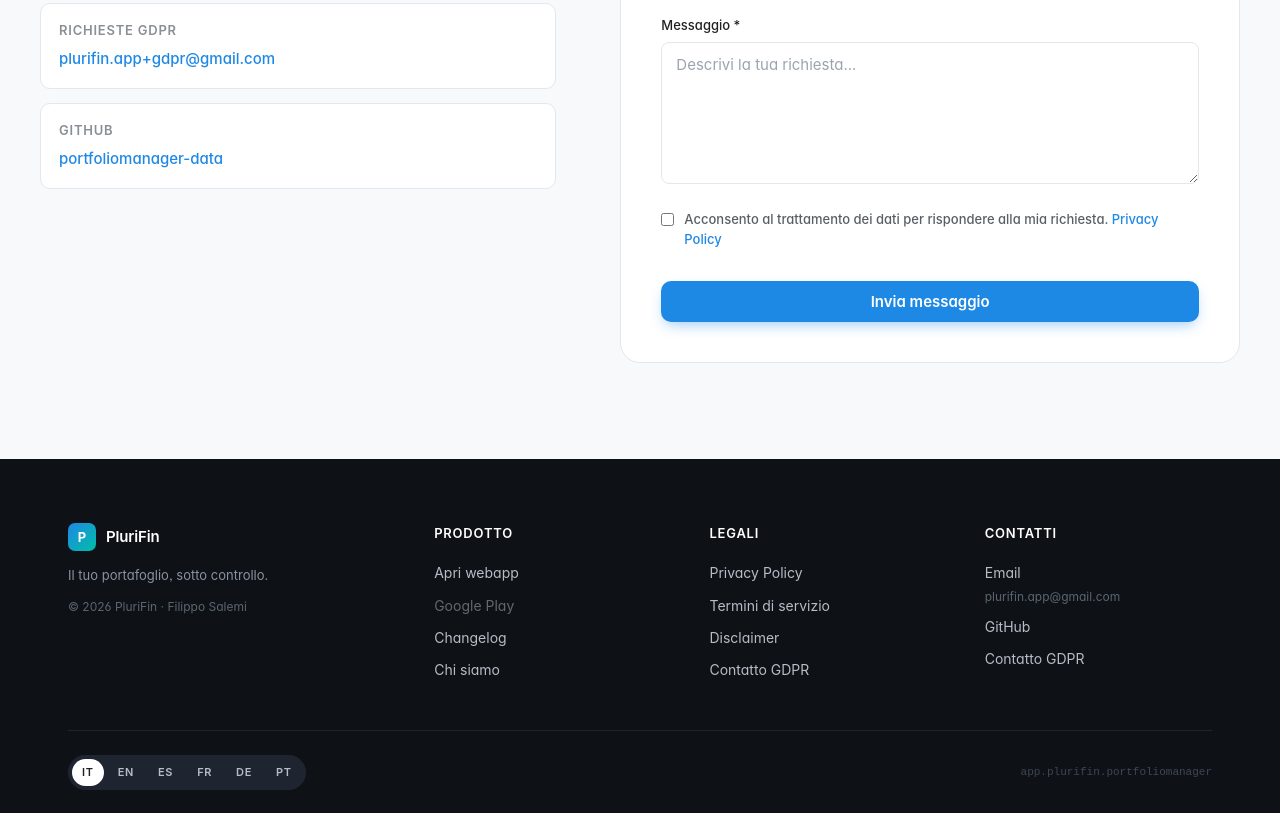
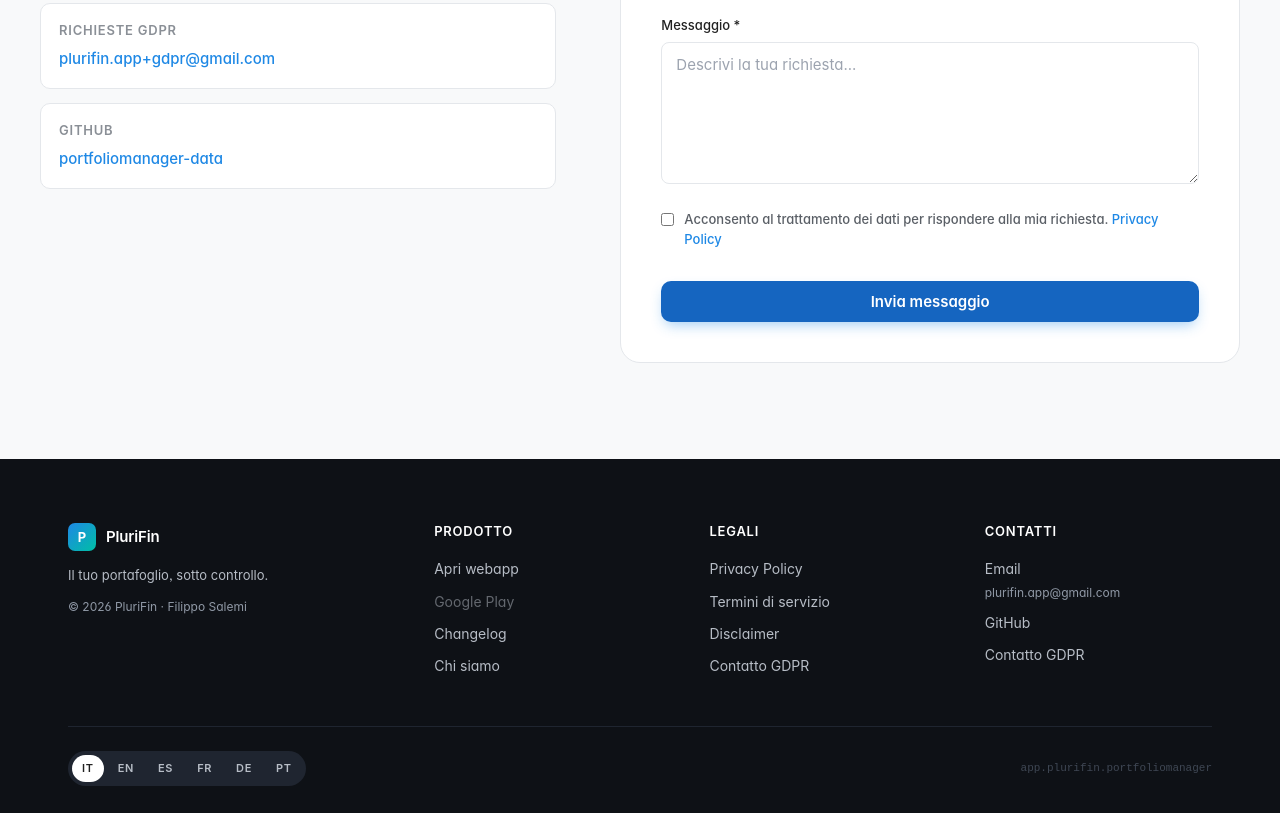
Before and after one commit to lunapiena49/portfoliomanager-data, an Astro site in the folder site/: page /portfoliomanager-data/contact in a window 1280 px wide. Shown: the part 428-1241 px from the top of the page. Built offline with nearby package versions, Linux system fonts and the light colour scheme; Astro itself is replaced by a stand-in of ours; a web font is replaced by a local one.

Commit message:
fix(site): D3.4 lighthouse a11y + SEO canonical (mirror monorepo 2fc1abb)
- Layout.astro: siteUrl -> https://plurifin.app (canonical, og:url, twitter:url, og:image, hreflang alternates)
- Footer.astro: h4 -> h3 nei <nav> (heading-order)
- Footer.astro: contrast .footer-brand .copy + .email-address (#5A6670 -> #9099A6, ratio 6.4:1) + .footer-brand p (#8A93A0 -> #B7BDC6, ratio 9.9:1)
- global.css: .btn-primary background var(--primary-dark) #1565C0 (ratio 5.36:1) per CTA #openModalHero

Sblocca re-audit Lighthouse D3.4 -> gate W3 -> W4.

```diff
--- a/site/src/components/Footer.astro
+++ b/site/src/components/Footer.astro
@@ -33,7 +33,7 @@ function legalUrl(page: string) {
 
       <!-- Product -->
       <nav aria-label={t.footer.colProduct}>
-        <h4>{t.footer.colProduct}</h4>
+        <h3>{t.footer.colProduct}</h3>
         <ul>
           <li><a href={`${base}/app/`}>{t.footer.linkWebapp}</a></li>
           <li><a href="#" aria-disabled="true">{t.footer.linkPlayStore}</a></li>
@@ -44,7 +44,7 @@ function legalUrl(page: string) {
 
       <!-- Legal -->
       <nav aria-label={t.footer.colLegal}>
-        <h4>{t.footer.colLegal}</h4>
+        <h3>{t.footer.colLegal}</h3>
         <ul>
           <li><a href={legalUrl('privacy')}>{t.footer.linkPrivacy}</a></li>
           <li><a href={legalUrl('terms')}>{t.footer.linkTerms}</a></li>
@@ -55,7 +55,7 @@ function legalUrl(page: string) {
 
       <!-- Contact -->
       <nav aria-label={t.footer.colContact}>
-        <h4>{t.footer.colContact}</h4>
+        <h3>{t.footer.colContact}</h3>
         <ul>
           <li>
             <a href="mailto:plurifin.app@gmail.com">
@@ -103,7 +103,7 @@ function legalUrl(page: string) {
     padding: 64px 0 32px;
     font-size: 14px;
   }
-  footer h4 {
+  footer nav h3 {
     color: #fff;
     font-size: 13px;
     font-weight: 600;
@@ -137,12 +137,12 @@ function legalUrl(page: string) {
     flex-shrink: 0;
   }
   .brand-name { font-weight: 600; font-size: 15px; letter-spacing: -0.01em; color: #fff; }
-  .footer-brand p { color: #8A93A0; max-width: 30ch; font-size: 13px; line-height: 1.55; margin-bottom: 8px; }
-  .footer-brand .copy { color: #5A6670; font-size: 12px; margin-top: 12px; }
+  .footer-brand p { color: #B7BDC6; max-width: 30ch; font-size: 13px; line-height: 1.55; margin-bottom: 8px; }
+  .footer-brand .copy { color: #9099A6; font-size: 12px; margin-top: 12px; }
   footer ul { list-style: none; padding: 0; margin: 0; display: flex; flex-direction: column; gap: 10px; }
   footer ul a { color: #B7BDC6; font-size: 14px; transition: color .15s; text-decoration: none; display: flex; flex-direction: column; gap: 2px; }
   footer ul a:hover { color: #fff; }
-  .email-address { font-size: 12px; color: #5A6670; }
+  .email-address { font-size: 12px; color: #9099A6; }
   footer ul a[aria-disabled="true"] { opacity: .5; cursor: not-allowed; pointer-events: none; }
   .footer-bottom {
     border-top: 1px solid #1F2530;
--- a/site/src/layouts/Layout.astro
+++ b/site/src/layouts/Layout.astro
@@ -22,7 +22,7 @@ const {
 } = Astro.props;
 
 const base = import.meta.env.BASE_URL.replace(/\/$/, '');
-const siteUrl = 'https://lunapiena49.github.io/portfoliomanager-data';
+const siteUrl = 'https://plurifin.app';
 const canonicalUrl = `${siteUrl}${canonicalPath ? '/' + canonicalPath : ''}`;
 const ogImageUrl = `${siteUrl}/assets/og-image.png`;
 
--- a/site/src/styles/global.css
+++ b/site/src/styles/global.css
@@ -117,11 +117,11 @@
   .btn:hover { transform: translateY(-1px); }
   .btn:active { transform: translateY(0); }
   .btn-primary {
-    background: var(--primary);
+    background: var(--primary-dark);
     color: #fff;
     box-shadow: var(--shadow-primary);
   }
-  .btn-primary:hover { background: var(--primary-dark); color: #fff; }
+  .btn-primary:hover { background: #0D47A1; color: #fff; }
   .btn-outline {
     background: transparent;
     color: var(--text);
```
